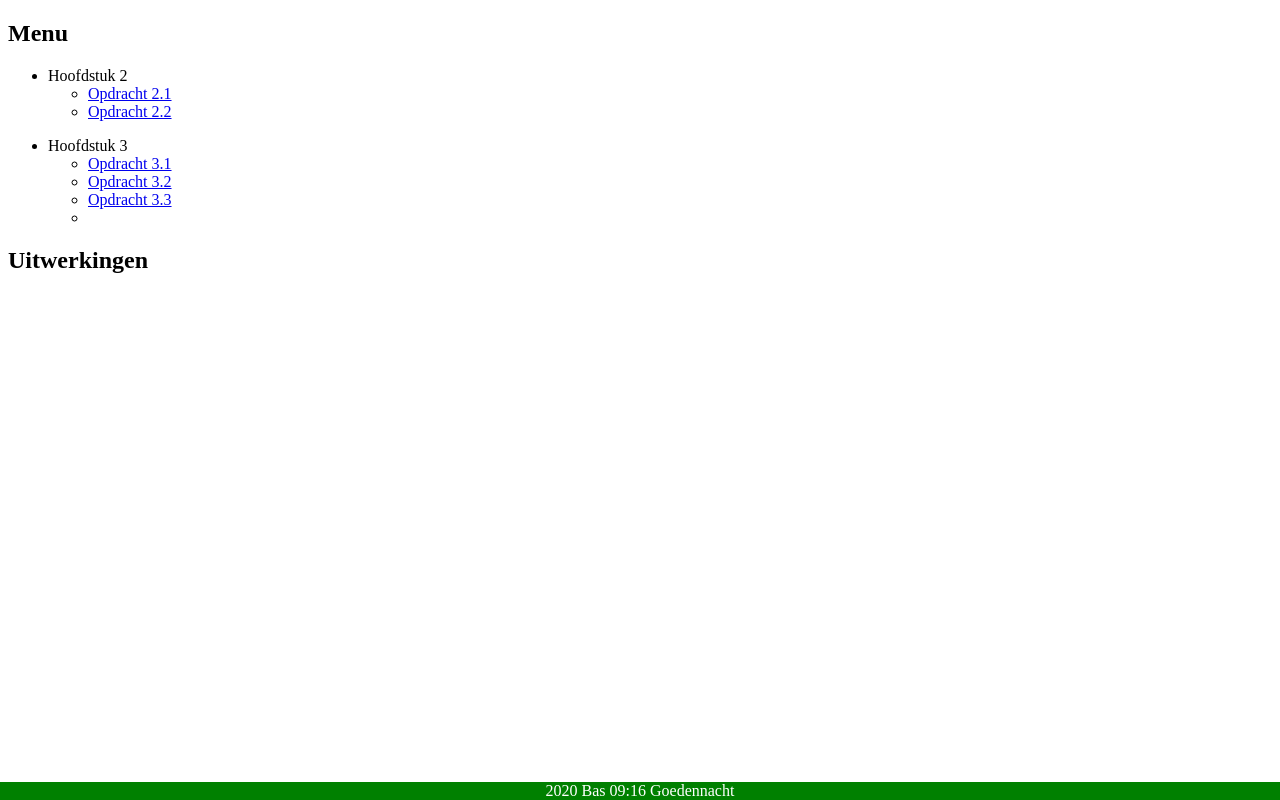
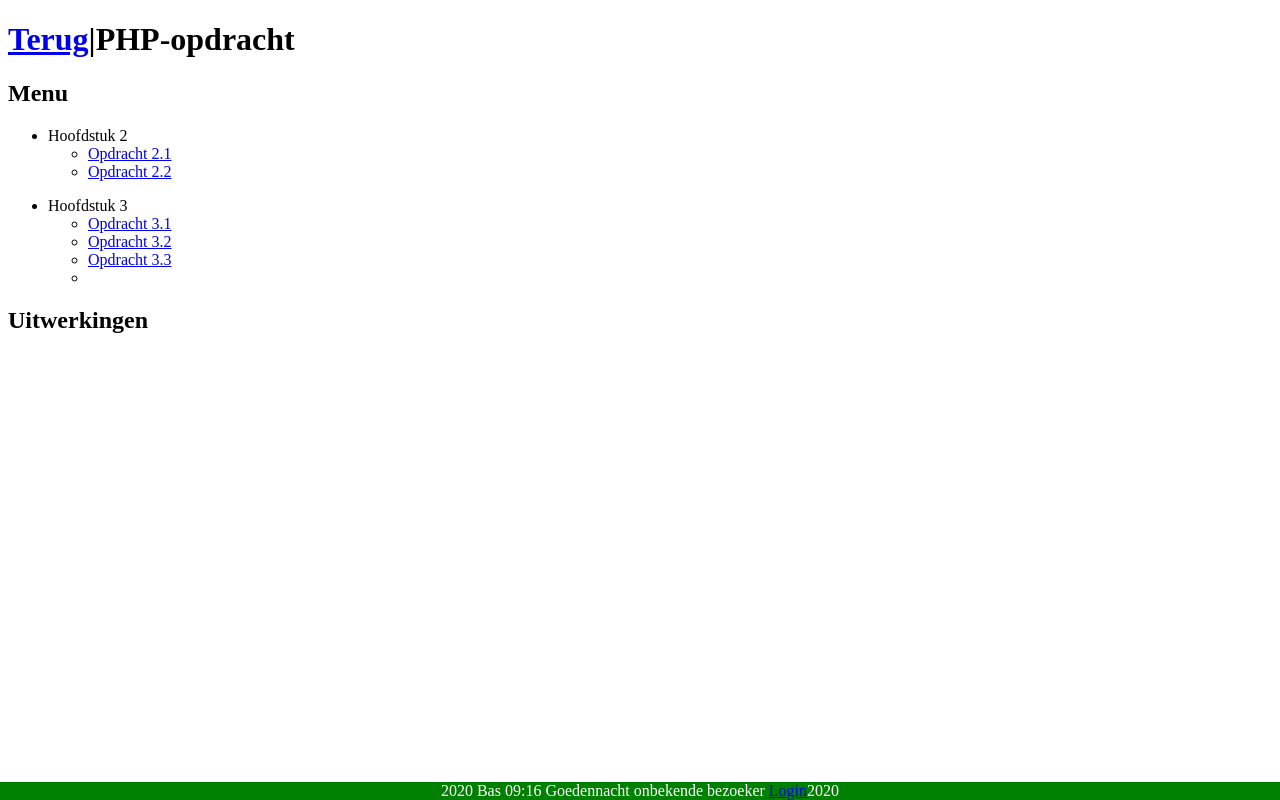
Before and after one commit to w1-zutphenvanbas/phpopdrachten, a PHP site: page / in a window 1280 px wide. Run offline with PHP 8.4, Linux system fonts and the light colour scheme.

Commit message:
6.1 niet helemaal goed

```diff
--- a/Includes/Footer.php
+++ b/Includes/Footer.php
@@ -26,6 +26,24 @@
         echo $daypart = "Goedenavond";
       }
       ?>
+    <?php
+    session_start();
+
+    $bezoeker = "";
+
+
+
+
+    if (isset($_SESSION['username'])) {
+        $bezoeker = $_SESSION['username']. "&nbsp;<a
+href='../h6/loguit.php'>Loguit</a>";
+    }
+    else {
+        $bezoeker = "onbekende bezoeker". "&nbsp;<a
+href='../h6/opdracht6.1.php'>Login</a>";
+    }
+    echo $bezoeker.$year;
+    ?>
     </footer>
 </body>
 </html>
--- a/Includes/header.php
+++ b/Includes/header.php
@@ -6,9 +6,19 @@
  *File: 3.1.php
  */
 ?>
-<!doctype HTML>
+<!DOCTYPE html>
 <html>
 <head>
+    <title>
+    </title>
     <link href="../footer.css" rel="stylesheet" type="text/css">
+
 </head>
-</html>
+<body>
+<header>
+    <h1> <a href="../index.php">Terug</a>|PHP-opdracht</h1>
+</header>
+
+<?php
+
+?>
--- /dev/null
+++ b/h6/loguit.php
@@ -0,0 +1,5 @@
+<?php
+
+session_start();
+session_destroy();
+header('location: opdracht6.1.php');
```
Also changed, not shown: h6/checklogin.php (added, +22 -0 lines), h6/opdracht6.1.php (added, +13 -0 lines), h6/welkom.php (added, +8 -0 lines).
